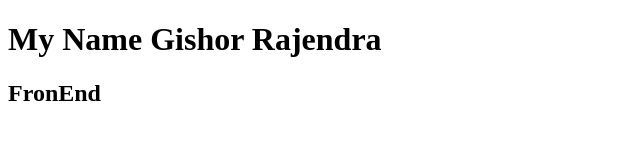
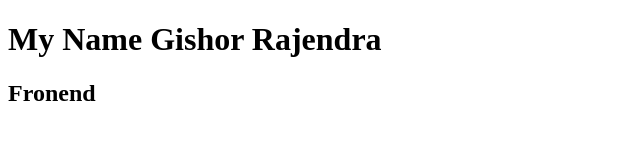
Before and after one commit to Gishor04/git, a plain HTML site: page index.html in a window 1280 px wide. Shown: the full height of the page, 0-640 px from the left. Drawn offline with Linux system fonts and the light colour scheme.

Commit message:
feat : add some FrondEnd code

```diff
--- a/index.html
+++ b/index.html
@@ -7,6 +7,6 @@
   </head>
   <body>
     <h1>My Name Gishor Rajendra</h1>
-    <h2>FronEnd</h2>
+    <h2>Fronend</h2>
   </body>
 </html>
```
